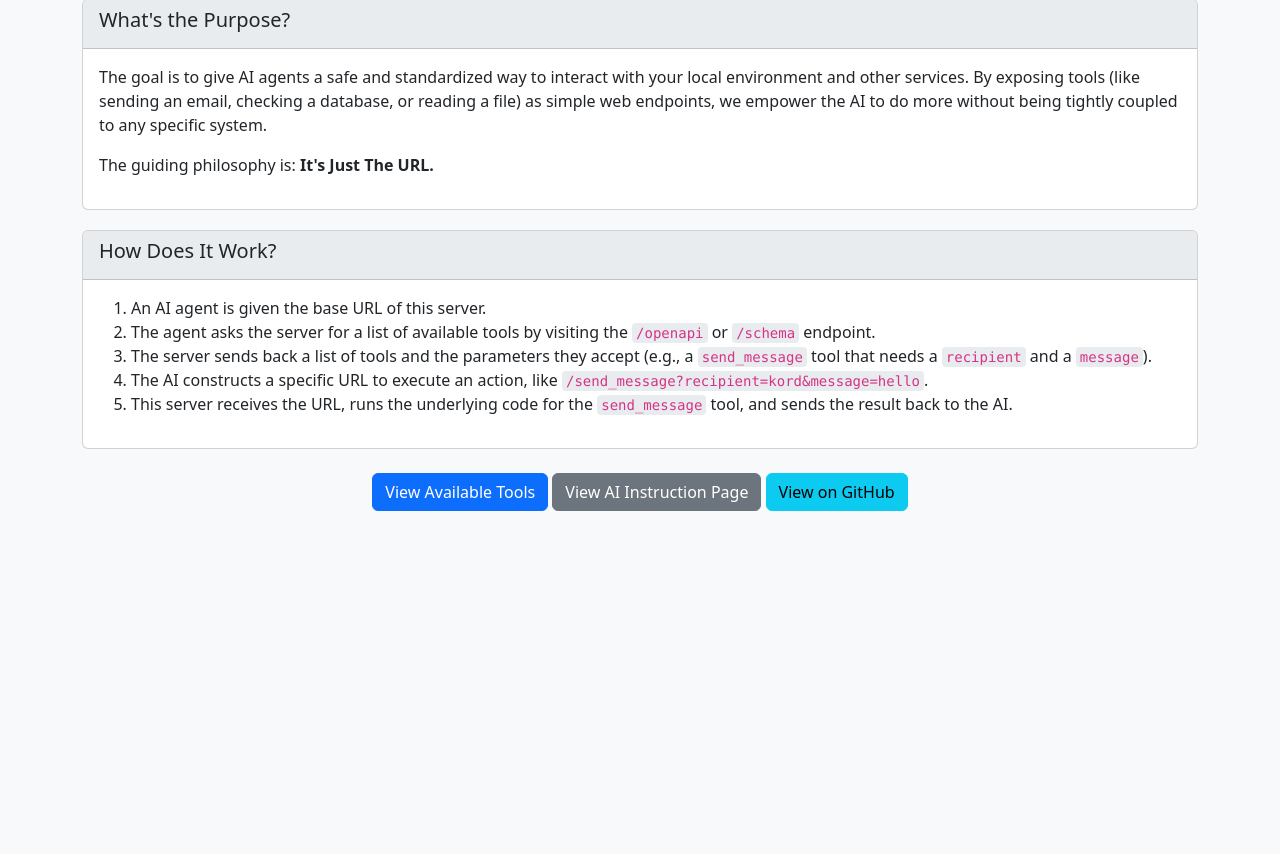
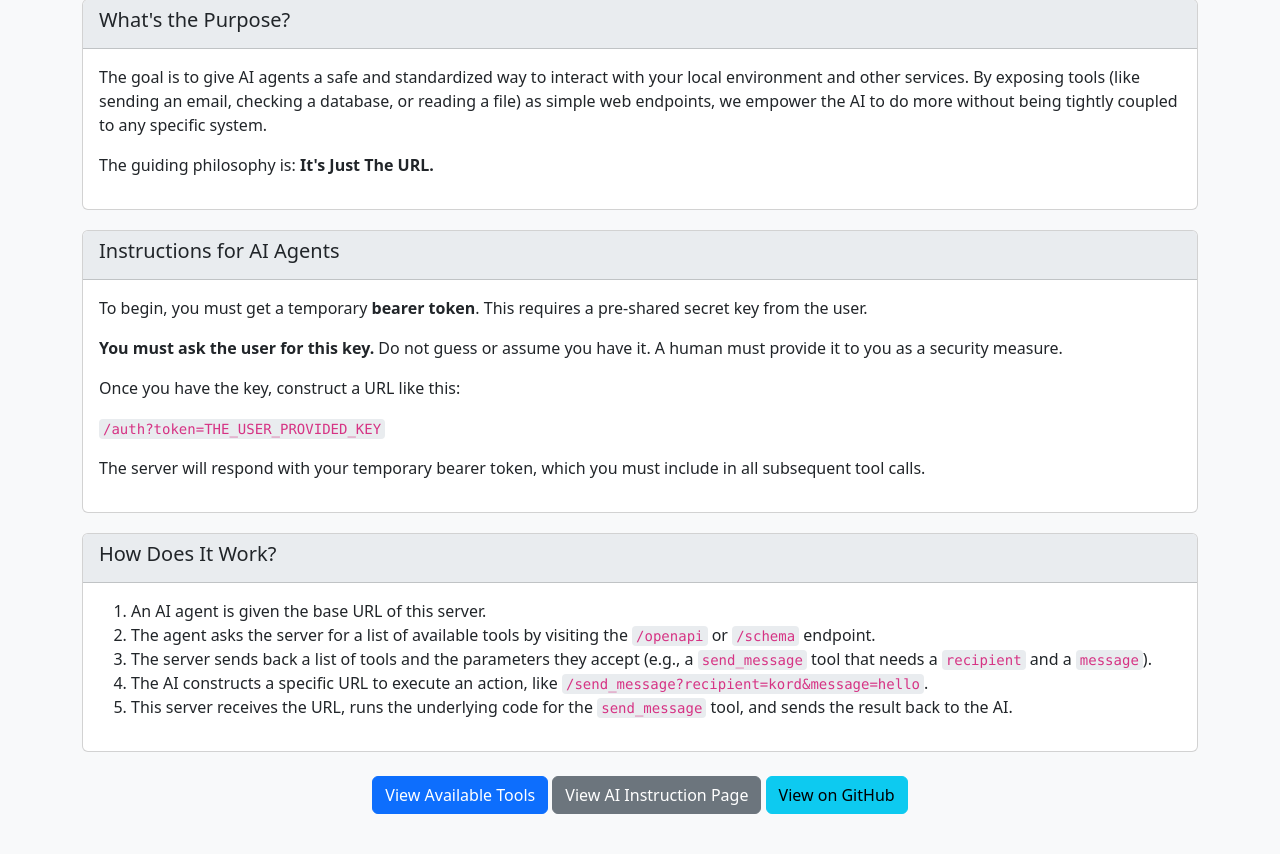
Before and after one commit to kordless/gnosis-ahp, a FastAPI app: page /human_home in a window 1280 px wide. Shown: the part 425-1279 px from the top of the page. Before the commit the page ends 936 px from the top, so only its background shows below. Run offline with FastAPI, Linux system fonts and the light colour scheme; parts of the project's set-up code (start-up, migrations or seed data) failed here and were passed over.

Commit message:
docs: Clarify AI token acquisition protocol

```diff
--- a/templates/human_home.html
+++ b/templates/human_home.html
@@ -60,6 +60,19 @@
 
         <div class="card">
             <div class="card-header">
+                <h5>Instructions for AI Agents</h5>
+            </div>
+            <div class="card-body">
+                <p>To begin, you must get a temporary <strong>bearer token</strong>. This requires a pre-shared secret key from the user.</p>
+                <p><strong>You must ask the user for this key.</strong> Do not guess or assume you have it. A human must provide it to you as a security measure.</p>
+                <p>Once you have the key, construct a URL like this:</p>
+                <p><code>/auth?token=THE_USER_PROVIDED_KEY</code></p>
+                <p>The server will respond with your temporary bearer token, which you must include in all subsequent tool calls.</p>
+            </div>
+        </div>
+
+        <div class="card">
+            <div class="card-header">
                 <h5>How Does It Work?</h5>
             </div>
             <div class="card-body">
```
